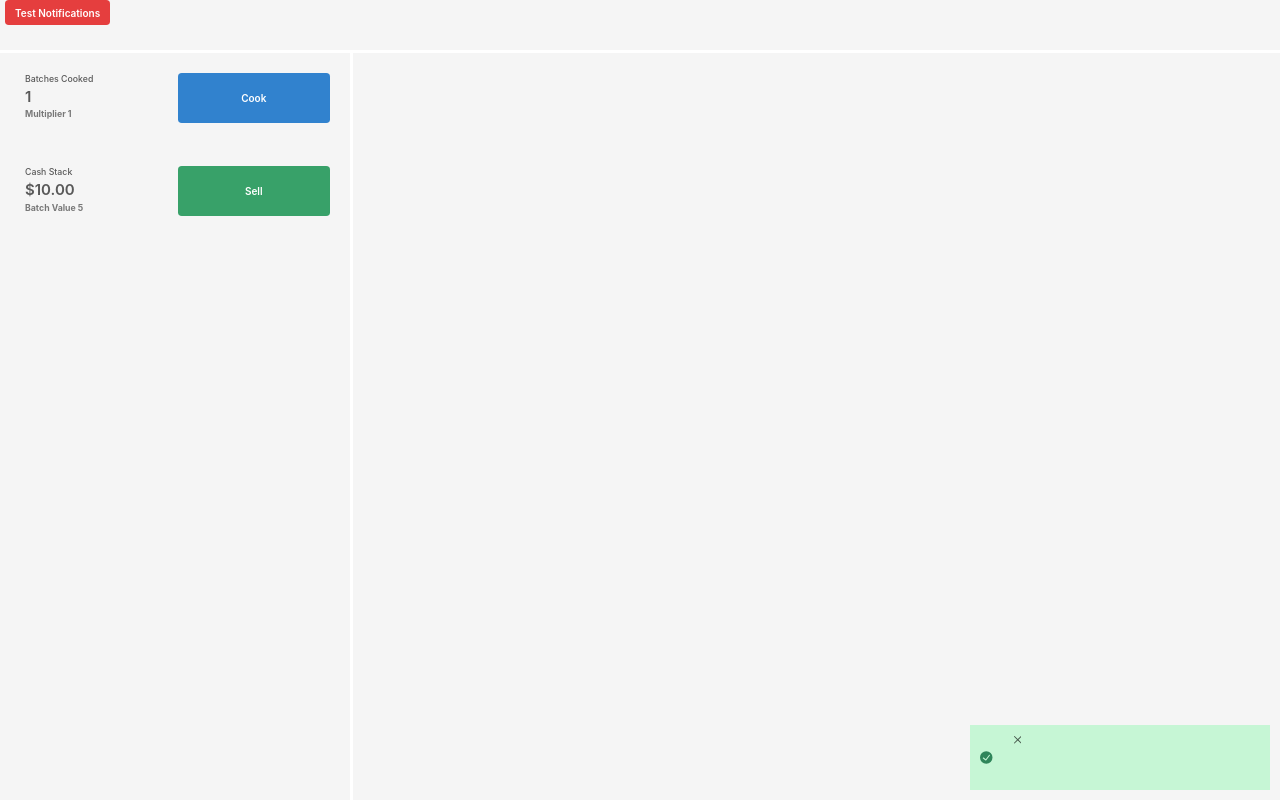
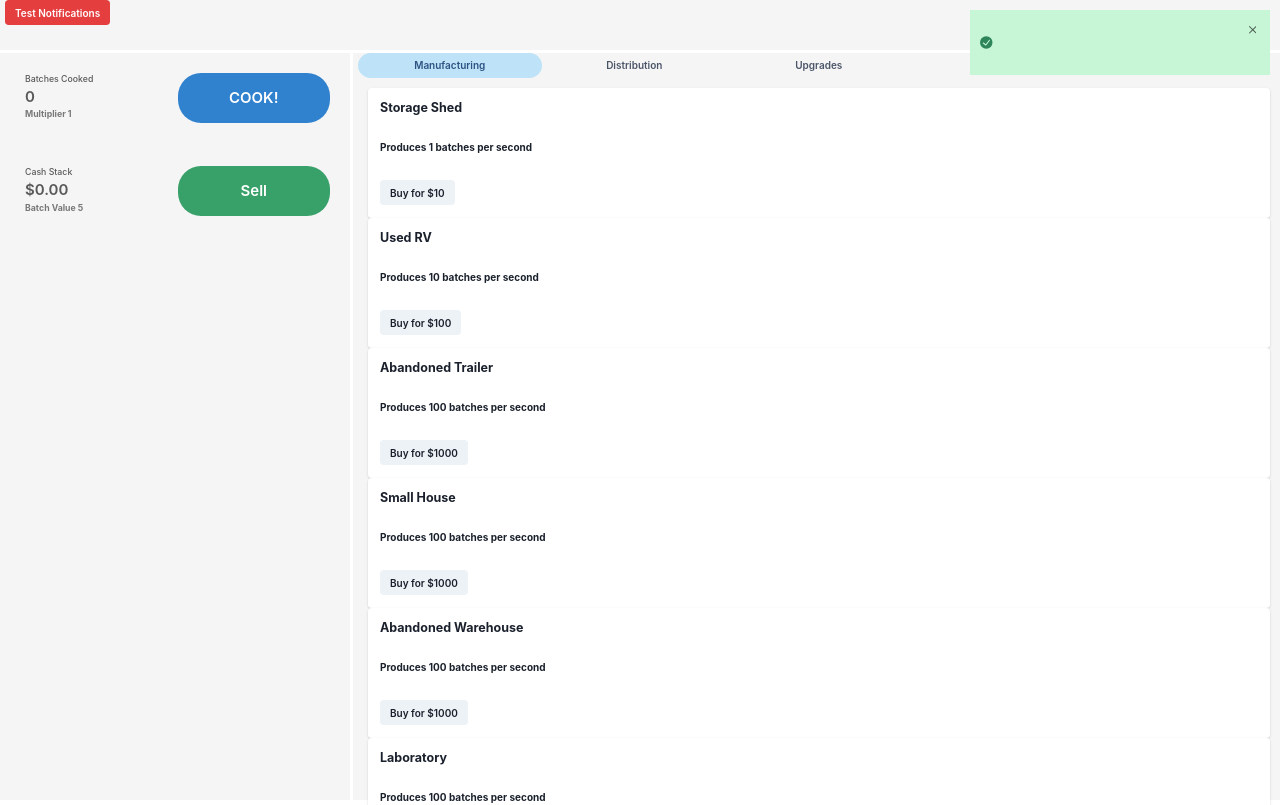
Before and after one commit to heyitsmeharv/clicking-bad, a React (Create React App) app: page / in a window 1280 px wide. Shown: the top 805 px of the page. Built offline with nearby package versions, Linux system fonts and the light colour scheme.

Commit message:
buying items

```diff
--- a/src/App.js
+++ b/src/App.js
@@ -12,16 +12,26 @@ import {
   AlertDescription,
   Button,
   Box,
+  Card,
+  CardHeader,
+  CardBody,
+  CardFooter,
   CloseButton,
   Flex,
   Grid,
   GridItem,
+  Heading,
   IconButton,
   Spacer,
   Stat,
   StatLabel,
   StatNumber,
   StatHelpText,
+  Tabs,
+  TabList,
+  TabPanels,
+  Tab,
+  TabPanel,
   Text
 } from '@chakra-ui/react'
 
@@ -33,18 +43,77 @@ import cash from "./resources/images/cash.png";
 import { CloseIcon, AddIcon, WarningIcon } from '@chakra-ui/icons'
 
 function App() {
+  // error, success, warning, and info
+  const [notifications, setNotifications] = useState([{ index: 0, title: '', message: '', status: 'success' }]);
   const [batches, setBatches] = useState(0);
   const [balance, setBalance] = useState(0);
   const [clickValue, setClickValue] = useState(1);
   const [batchValue, setBatchValue] = useState(5);
-  // error, success, warning, and info
-  const [notifications, setNotifications] = useState([{ index: 0, title: '', message: '', status: 'success' }]);
+  const [multiplier, setMultiplier] = useState(1); // for upgrades
 
-  // increment the count based on click value
-  // every second
+  const [manufacturingItems, setManufacturingItems] = useState([
+    { name: "Storage Shed", cost: 10, cps: 1, count: 0 },
+    { name: "Used RV", cost: 100, cps: 10, count: 0 },
+    { name: "Abandoned Trailer", cost: 1000, cps: 100, count: 0 },
+    { name: "Small House", cost: 1000, cps: 100, count: 0 },
+    { name: "Abandoned Warehouse", cost: 1000, cps: 100, count: 0 },
+    { name: "Laboratory", cost: 1000, cps: 100, count: 0 },
+    { name: "Underground Laboratory", cost: 1000, cps: 100, count: 0 },
+    { name: "Subterranean Complex", cost: 1000, cps: 100, count: 0 },
+    { name: "Small Island", cost: 1000, cps: 100, count: 0 },
+  ]);
+
+  const [distributionItems, setDistributionItems] = useState([
+    { name: "Dealer", cost: 10, cps: 1, count: 0 },
+    { name: "Drug Mule", cost: 100, cps: 10, count: 0 },
+    { name: "Drug Van", cost: 1000, cps: 100, count: 0 },
+    { name: "Sleazy Lawyer", cost: 1000, cps: 100, count: 0 },
+    { name: "Night Club", cost: 1000, cps: 100, count: 0 },
+    { name: "Drug Cartel", cost: 1000, cps: 100, count: 0 },
+    { name: "DEA Mole", cost: 1000, cps: 100, count: 0 },
+    { name: "Foreign Diplomat", cost: 1000, cps: 100, count: 0 },
+  ]);
+
+  const [launderingItems, setLaunderingItems] = useState([
+    { name: "Lemonade Stand", cost: 10, cps: 1, count: 0 },
+    { name: "Nail Salon", cost: 100, cps: 10, count: 0 },
+    { name: "Banana Stand", cost: 1000, cps: 100, count: 0 },
+    { name: "Laser Tag Theme Park", cost: 1000, cps: 100, count: 0 },
+    { name: "Car Wash", cost: 1000, cps: 100, count: 0 },
+    { name: "Online Donations", cost: 1000, cps: 100, count: 0 },
+    { name: "Chicken Restaurant", cost: 1000, cps: 100, count: 0 },
+  ]);
+
+  const [upgradeItems, setUpgradeItems] = useState([
+    { name: "Air Fresheners", cost: 10 },
+    { name: "Cheap Cookware", cost: 100 },
+    { name: "Electric Hotplate", cost: 1000 },
+    { name: "Dealer Business Cards", cost: 1000 },
+    { name: "Exhaust Fan", cost: 1000 },
+    { name: "Gas Stove", cost: 1000 },
+    { name: "Stainless Steel Cookware", cost: 1000 },
+    { name: "Portable Power Generator", cost: 1000 },
+  ]);
+
+  // increment the batch count based on click value
+  // and purchased items every second
   useEffect(() => {
     const timer = setInterval(() => {
-      setBatches(batches + clickValue);
+      const itemCount = manufacturingItems.reduce((accumulator, currentValue) => {
+        return accumulator + currentValue.count;
+      }, 0);
+      const cpsCount = manufacturingItems.reduce((accumulator, currentValue) => {
+        if (currentValue.count > 0) {
+          return accumulator + (currentValue.cps * currentValue.count);
+        } else {
+          return 0;
+        }
+      }, 0);
+      console.log('itemCount', itemCount);
+      console.log('cpsCount', cpsCount);
+      const totalCPS = (itemCount * multiplier) + cpsCount;
+      console.log('totalCPS', totalCPS);
+      setBatches(batches + totalCPS);
     }, 1000);
     return () => clearInterval(timer);
   }, [batches]);
@@ -97,6 +166,18 @@ function App() {
     }, 100);
   };
 
+  // purchase item
+  const buyItem = (item) => {
+    if (balance >= item.cost) {
+      setBalance(balance - item.cost);
+      const index = manufacturingItems.findIndex((i) => i.name === item.name);
+      const newItems = [...manufacturingItems];
+      newItems[index].cost = Math.round(item.cost * 1.1);
+      newItems[index].count++;
+      setManufacturingItems(newItems);
+    }
+  };
+
   return (
     <Grid
       templateAreas={
@@ -126,9 +207,11 @@ function App() {
                 <StatHelpText>Multiplier {clickValue}</StatHelpText>
               </Stat>
               <img id='meth' src={meth} style={{ width: '50px', height: '50px', display: 'none' }} alt="meth" />
-              <Button w='50%' h='50px' colorScheme='blue' onClick={handleCookBatch}>
-                Cook
-            </Button>
+              <Button borderRadius='23px' w='50%' h='50px' colorScheme='blue' onClick={handleCookBatch}>
+                <Text fontSize='2xl'>
+                  COOK!
+                </Text>
+              </Button>
             </Flex>
           </Box>
           <Spacer />
@@ -140,15 +223,54 @@ function App() {
                 <StatHelpText>Batch Value {batchValue}</StatHelpText>
               </Stat>
               <img id='cash' src={cash} style={{ width: '50px', height: '50px', display: 'none' }} alt="cash" />
-              <Button w='50%' h='50px' colorScheme='green' onClick={handleSellBatch}>
-                Sell
-            </Button>
+              <Button borderRadius='23px' w='50%' h='50px' colorScheme='green' onClick={handleSellBatch}>
+                <Text fontSize='2xl'>
+                  Sell
+                </Text>
+              </Button>
             </Flex>
           </Box>
         </Flex>
       </GridItem>
       <GridItem pl='2' bg='#F5F5F5' area={'main'}>
-
+        <Tabs isFitted variant='soft-rounded' colorScheme='blue'>
+          <TabList>
+            <Tab>Manufacturing</Tab>
+            <Tab>Distribution</Tab>
+            <Tab>Upgrades</Tab>
+            <Tab>Laundering</Tab>
+            <Tab>Achievements</Tab>
+          </TabList>
+          <TabPanels>
+            <TabPanel>
+              {manufacturingItems.map((item, index) => (
+                <Card key={index}>
+                  <CardHeader>
+                    <Heading size='md'>{item.name}</Heading>
+                  </CardHeader>
+                  <CardBody>
+                    <Text>Produces {item.cps} batches per second</Text>
+                  </CardBody>
+                  <CardFooter>
+                    <Button onClick={() => buyItem(item)}>Buy for ${item.cost}</Button>
+                  </CardFooter>
+                </Card>
+              ))}
+            </TabPanel>
+            <TabPanel>
+              <p>two!</p>
+            </TabPanel>
+            <TabPanel>
+              <p>three!</p>
+            </TabPanel>
+            <TabPanel>
+              <p>four!</p>
+            </TabPanel>
+            <TabPanel>
+              <p>five!</p>
+            </TabPanel>
+          </TabPanels>
+        </Tabs>
       </GridItem>
       <ul
         style={{
@@ -159,14 +281,13 @@ function App() {
           display: 'flex',
           flexDirection: 'column',
           listStyle: 'none',
-          justifyContent: 'flex-end'
+          justifyContent: 'flex-start'
         }}
       >
         <AnimatePresence initial={false}>
           {notifications.map((notification, index) => (
             <motion.li
               key={index}
-              positionTransition
               initial={{ opacity: 0, y: 50, scale: 0.3 }}
               animate={{ opacity: 1, y: 0, scale: 1 }}
               exit={{ opacity: 0, scale: 0.5, transition: { duration: 0.2 } }}
@@ -188,10 +309,11 @@ function App() {
                   </AlertDescription>
                 </Box>
                 <CloseButton
+                  marginLeft='auto'
                   alignSelf='flex-start'
                   position='relative'
                   right={-1}
-                  top={-1}
+                  bottom={-1}
                   onClick={() => setNotifications(remove(notifications, index))}
                 />
               </Alert>
--- a/src/utils/array-utils.js
+++ b/src/utils/array-utils.js
@@ -1,6 +1,6 @@
 export const remove = (arr, item) => {
   const newArr = [...arr];
-  newArr.splice(newArr.findIndex(i => i === item), 1);
+  newArr.splice(newArr.findIndex(i => i.id === item), 1);
   return newArr;
 };
 
```
